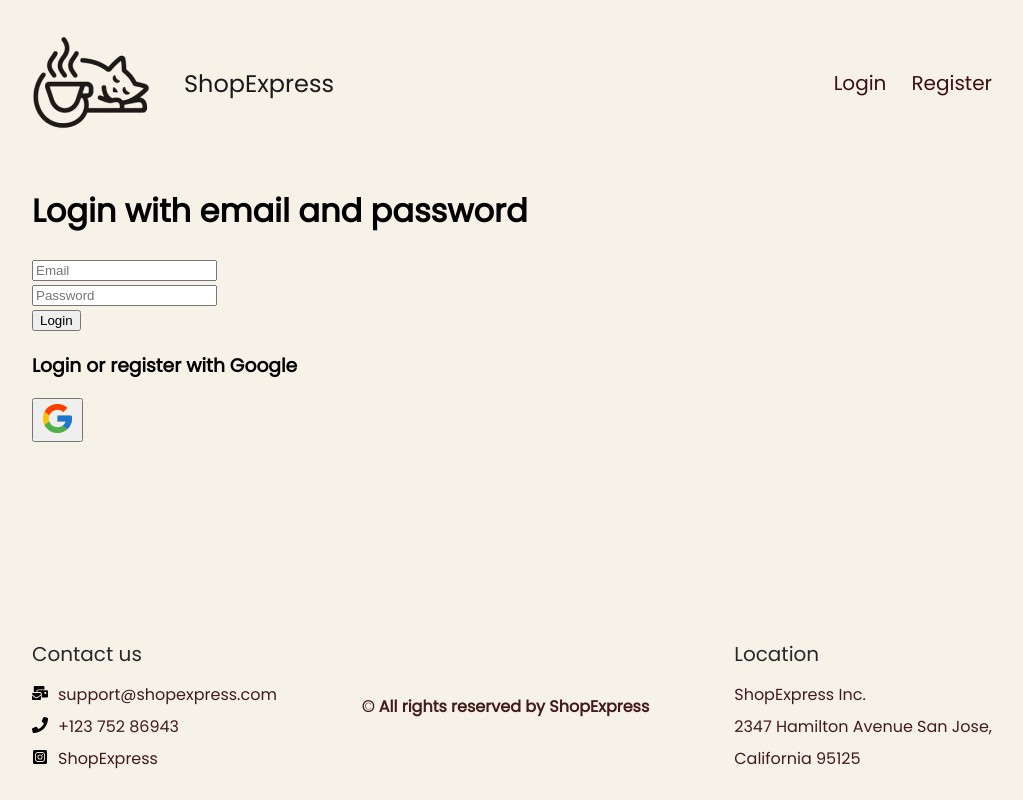
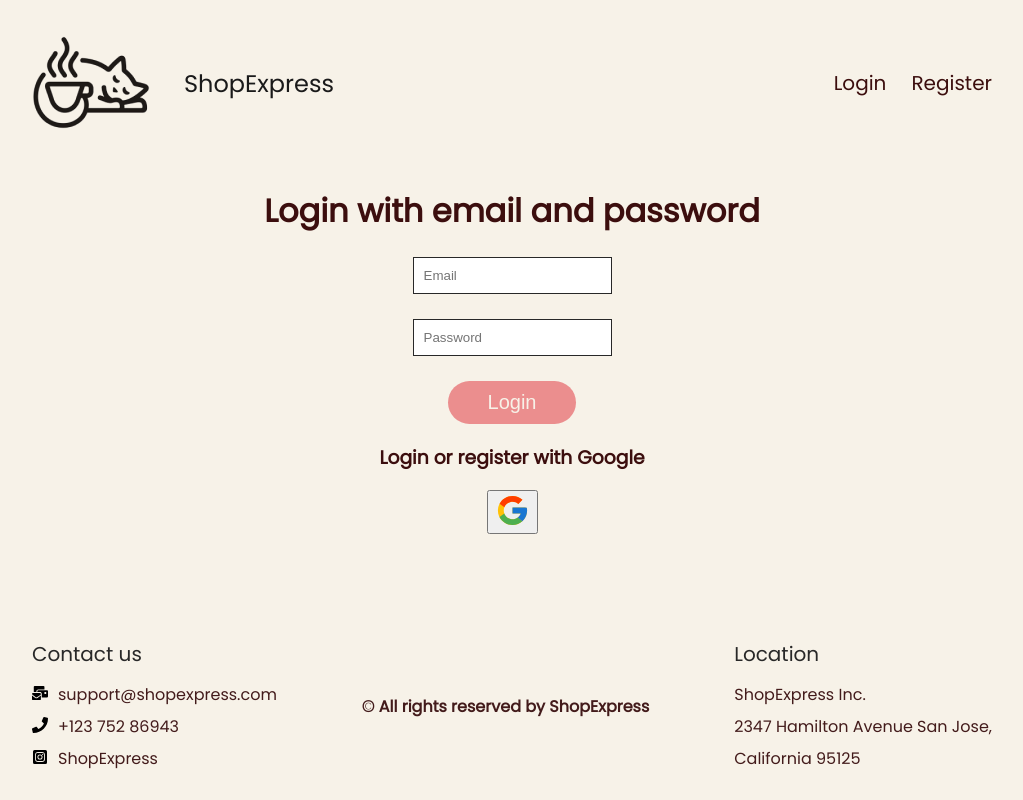
Before and after one commit to Laurachoo/E-shop, a React (Vite) app: page /login in a window 1280 px wide. Shown: the whole page, without its empty margins (128-1151 px from the left). Built offline with nearby package versions, Linux system fonts and the light colour scheme; no server answers.

Commit message:
Add style to login and register pages

```diff
--- a/src/auth/GoogleLogin.jsx
+++ b/src/auth/GoogleLogin.jsx
@@ -2,6 +2,7 @@
 import { getAuth, signInWithPopup, GoogleAuthProvider } from 'firebase/auth';
 import { googleProvider } from '../firebase/firebase';
 import { useNavigate } from 'react-router-dom';
+import GoogleLoginStyle from '../auth/GoogleLogin.module.css';
 
 export default function GoogleLogin() {
   const navigate = useNavigate();
@@ -23,7 +24,7 @@
 
   return (
     <>
-      <h3>Login or register with Google</h3>
+      <h3 className={GoogleLoginStyle.title}>Login or register with Google</h3>
       <button onClick={authWithGoogle}>
         <FcGoogle size={35} />
       </button>
--- /dev/null
+++ b/src/auth/GoogleLogin.module.css
@@ -0,0 +1,3 @@
+.title {
+  color: #3c0e0e;
+}
--- a/src/auth/LoginPage.jsx
+++ b/src/auth/LoginPage.jsx
@@ -3,6 +3,7 @@
 import * as Yup from 'yup';
 import toast from 'react-hot-toast';
 import { useNavigate } from 'react-router-dom';
+import LoginPageStyle from '../auth/LoginPage.module.css';
 
 export default function LoginForm() {
   const navigate = useNavigate();
@@ -13,10 +14,9 @@
     },
     validationSchema: Yup.object({
       email: Yup.string().email().required(),
-      password: Yup.string().min(4).max(255).required(),
+      password: Yup.string().min(5).max(50).required(),
     }),
     onSubmit: (values) => {
-      console.log('supildytos reiksmes ===', values);
       loginWithFire(values.email, values.password);
     },
   });
@@ -24,58 +24,47 @@
   function loginWithFire(email, password) {
     const auth = getAuth();
     signInWithEmailAndPassword(auth, email, password)
-      .then((userCredential) => {
-        toast.success('Login successful, welcome');
-        // Signed in
-        const user = userCredential.user;
-        // ...
-        console.log('user login ok ===', user);
-
+      .then(() => {
+        toast.success('Welcome');
         navigate('/shops', { replace: true });
       })
-      .catch((error) => {
-        toast.error('Login failed, check email or password');
-        const errorCode = error.code;
-        const errorMessage = error.message;
-        console.warn({ errorCode, errorMessage });
+      .catch(() => {
+        toast.error('Login failed');
       });
   }
 
   return (
-    <div className='border border-slate-500 p-8 shadow-md rounded-sm'>
-      <form onSubmit={formik.handleSubmit} className='max-w-xs'>
-        <div className='mb-2'>
+    <div>
+      <form onSubmit={formik.handleSubmit}>
+        <div>
           <input
+            className={LoginPageStyle.input}
             onChange={formik.handleChange}
             onBlur={formik.handleBlur}
             value={formik.values.email}
-            className='border border-slate-500 px-4 py-2 w-full rounded-md'
             type='text'
             id='email'
             placeholder='Email'
           />
           {formik.errors.email && formik.touched.email && (
-            <p className='text-md text-red-500 '>{formik.errors.email}</p>
+            <p>{formik.errors.email}</p>
           )}
         </div>
-        <div className='mb-2'>
+        <div>
           <input
+            className={LoginPageStyle.input}
             onChange={formik.handleChange}
             onBlur={formik.handleBlur}
             value={formik.values.password}
-            className='border border-slate-500 px-4 py-2 w-full rounded-md'
             type='password'
             id='password'
             placeholder='Password'
           />
           {formik.errors.password && formik.touched.password && (
-            <p className='text-md text-red-500 '>{formik.errors.password}</p>
+            <p>{formik.errors.password}</p>
           )}
         </div>
-        <button
-          className='border border-slate-500 px-4 py-2 rounded-md'
-          type='submit'
-        >
+        <button className={LoginPageStyle.loginButton} type='submit'>
           Login
         </button>
       </form>
--- /dev/null
+++ b/src/auth/LoginPage.module.css
@@ -0,0 +1,15 @@
+.input {
+  background-color: white;
+  border: 1px solid #282828;
+  margin-bottom: 25px;
+  padding: 10px;
+}
+
+.loginButton {
+  padding: 10px 40px;
+  border-radius: 25px;
+  background-color: #eb8e8e;
+  color: #f7f2e8;
+  font-size: 20px;
+  border: none;
+}
--- /dev/null
+++ b/src/auth/Register.module.css
@@ -0,0 +1,15 @@
+.input {
+  background-color: white;
+  border: 1px solid #282828;
+  margin-bottom: 25px;
+  padding: 10px;
+}
+
+.registerButton {
+  padding: 10px 40px;
+  border-radius: 25px;
+  background-color: #eb8e8e;
+  color: #f7f2e8;
+  font-size: 20px;
+  border: none;
+}
--- a/src/auth/RegisterPage.jsx
+++ b/src/auth/RegisterPage.jsx
@@ -1,12 +1,9 @@
 import { useFormik } from 'formik';
-import {
-  createUserWithEmailAndPassword,
-  getAuth,
-  signInWithEmailAndPassword,
-} from 'firebase/auth';
+import { createUserWithEmailAndPassword, getAuth } from 'firebase/auth';
 import * as Yup from 'yup';
 import toast from 'react-hot-toast';
 import { useNavigate } from 'react-router-dom';
+import RegisterStyle from '../auth/Register.module.css';
 
 export default function RegisterForm() {
   const navigate = useNavigate();
@@ -17,10 +14,9 @@
     },
     validationSchema: Yup.object({
       email: Yup.string().email().required(),
-      password: Yup.string().min(6).max(255).required(),
+      password: Yup.string().min(5).max(50).required(),
     }),
     onSubmit: (values) => {
-      console.log('supildytos reiksmes ===', values);
       registerWithFire(values.email, values.password);
     },
   });
@@ -28,54 +24,47 @@
   function registerWithFire(email, password) {
     const auth = getAuth();
     createUserWithEmailAndPassword(auth, email, password)
-      .then((userCredential) => {
-        toast.success('Registration successful, Welcome!');
-        // ...
+      .then(() => {
+        toast.success('Registration successful');
         navigate('/', { replace: true });
       })
-      .catch((error) => {
-        toast.error('Registration failed, check email or password');
-        const errorCode = error.code;
-        const errorMessage = error.message;
-        console.warn({ errorCode, errorMessage });
+      .catch(() => {
+        toast.error('Registration failed');
       });
   }
 
   return (
-    <div className='border border-slate-500 p-8 shadow-md rounded-sm'>
-      <form onSubmit={formik.handleSubmit} className='max-w-xs'>
-        <div className='mb-2'>
+    <div>
+      <form onSubmit={formik.handleSubmit}>
+        <div>
           <input
+            className={RegisterStyle.input}
             onChange={formik.handleChange}
             onBlur={formik.handleBlur}
             value={formik.values.email}
-            className='border border-slate-500 px-4 py-2 w-full rounded-md'
             type='text'
             id='email'
             placeholder='Email'
           />
           {formik.errors.email && formik.touched.email && (
-            <p className='text-md text-red-500 '>{formik.errors.email}</p>
+            <p>{formik.errors.email}</p>
           )}
         </div>
-        <div className='mb-2'>
+        <div>
           <input
+            className={RegisterStyle.input}
             onChange={formik.handleChange}
             onBlur={formik.handleBlur}
             value={formik.values.password}
-            className='border border-slate-500 px-4 py-2 w-full rounded-md'
             type='password'
             id='password'
             placeholder='Password'
           />
           {formik.errors.password && formik.touched.password && (
-            <p className='text-md text-red-500 '>{formik.errors.password}</p>
+            <p>{formik.errors.password}</p>
           )}
         </div>
-        <button
-          className='border border-slate-500 px-4 py-2 rounded-md'
-          type='submit'
-        >
+        <button className={RegisterStyle.registerButton} type='submit'>
           Register
         </button>
       </form>
--- a/src/components/login/Login.jsx
+++ b/src/components/login/Login.jsx
@@ -1,10 +1,11 @@
 import GoogleLogin from '../../auth/GoogleLogin';
 import LoginForm from '../../auth/LoginPage';
+import LoginStyle from '../login/Login.module.css';
 
 function Login() {
   return (
-    <div className='container'>
-      <h1 className='text-3xl mb-4 pt-4'>Login with email and password</h1>
+    <div className={LoginStyle.container}>
+      <h1 className={LoginStyle.loginTitle}>Login with email and password</h1>
       <LoginForm />
       <GoogleLogin />
     </div>
--- a/src/components/login/Login.module.css
+++ b/src/components/login/Login.module.css
@@ -0,0 +1,9 @@
+.container {
+  margin: auto;
+  text-align: center;
+  width: fit-content;
+}
+
+.loginTitle {
+  color: #3c0e0e;
+}
--- a/src/components/register/Register.jsx
+++ b/src/components/register/Register.jsx
@@ -4,8 +4,10 @@
 
 function Register() {
   return (
-    <div>
-      <h1>Register with email and password</h1>
+    <div className={RegisterStyle.container}>
+      <h1 className={RegisterStyle.registerTitle}>
+        Register with email and password
+      </h1>
       <RegisterForm />
       <GoogleLogin />
     </div>
--- a/src/components/register/Register.module.css
+++ b/src/components/register/Register.module.css
@@ -0,0 +1,9 @@
+.container {
+  margin: auto;
+  text-align: center;
+  width: fit-content;
+}
+
+.registerTitle {
+  color: #3c0e0e;
+}
```
